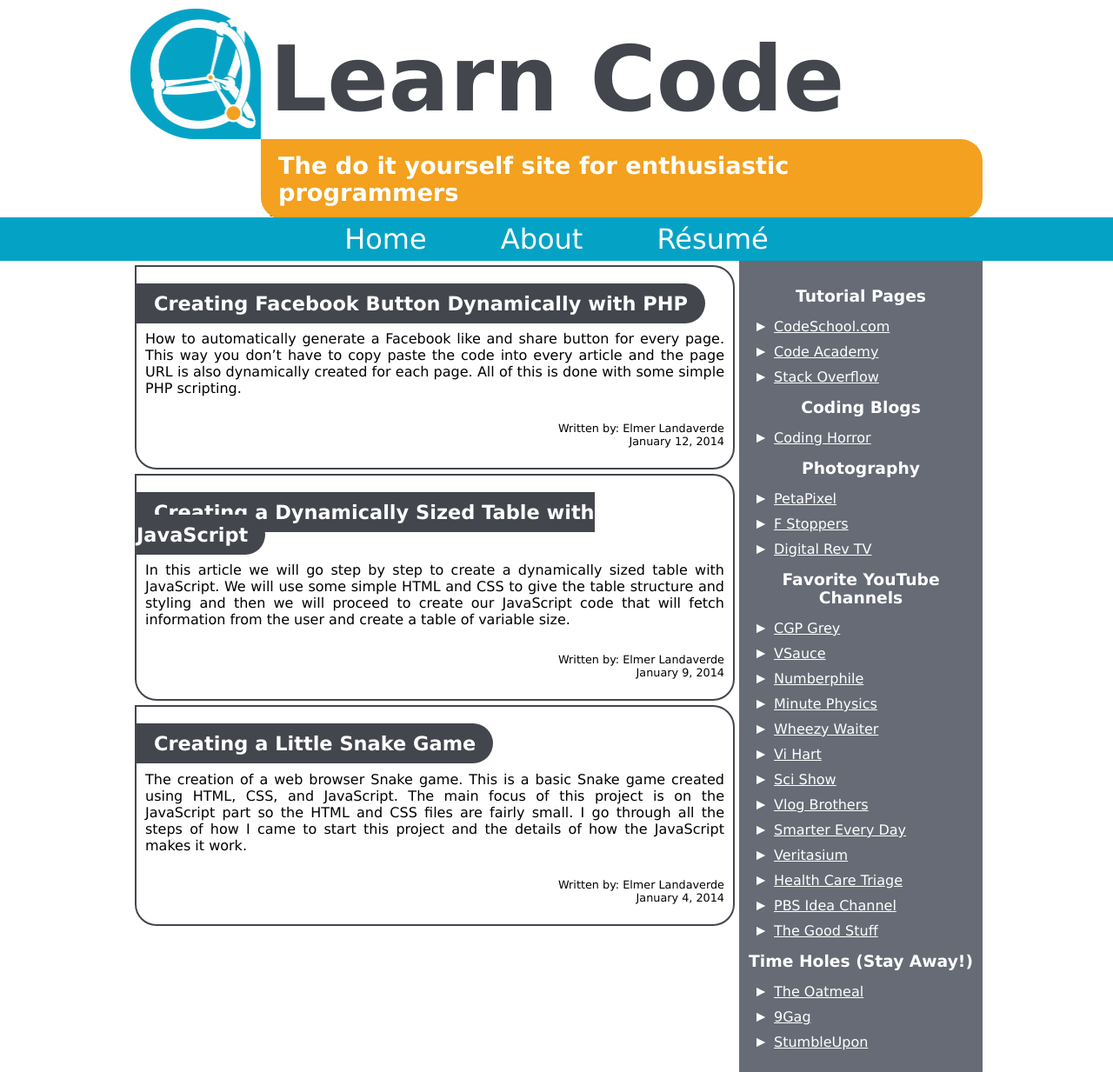
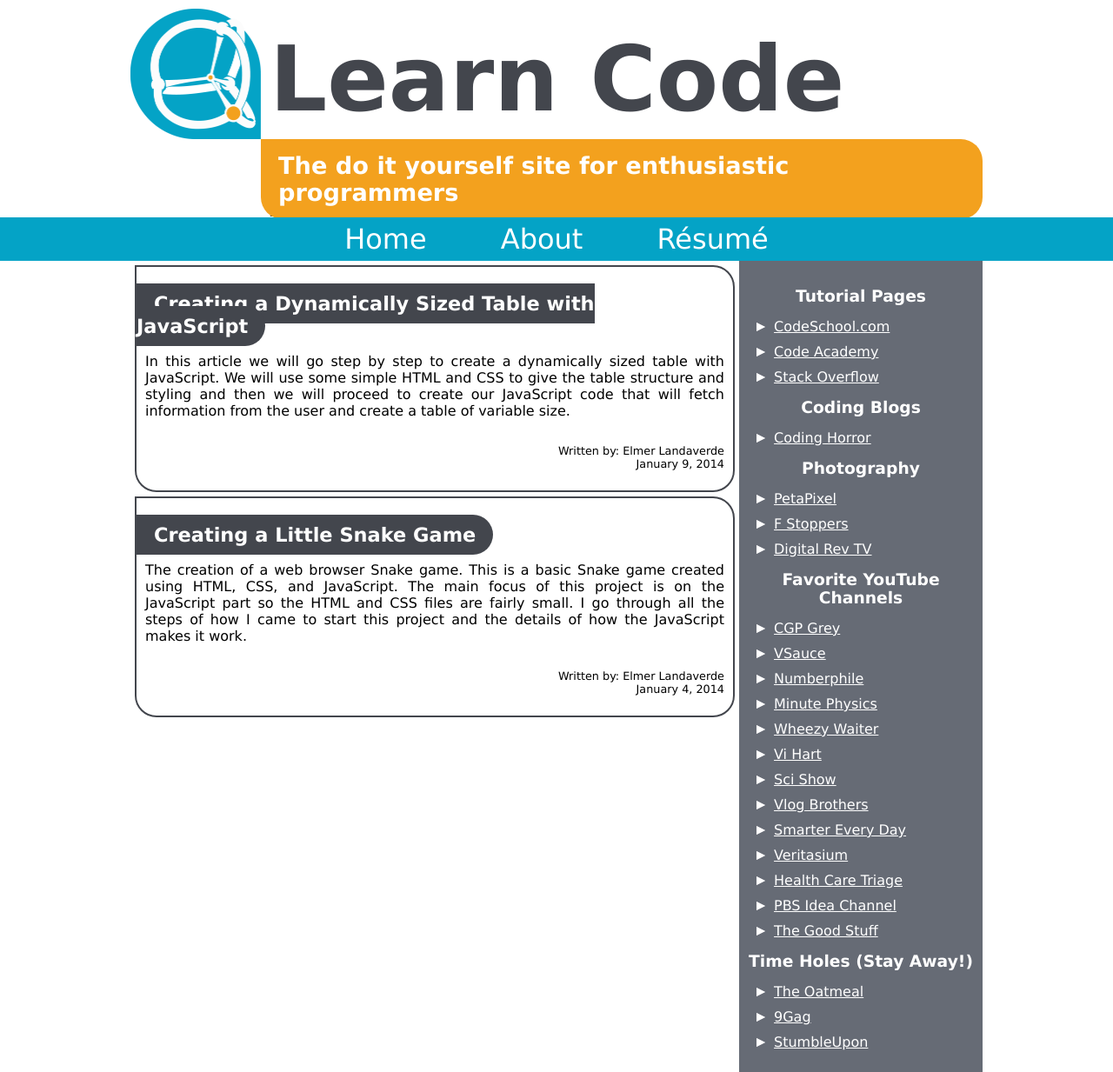
Before and after one commit to elmerland/home_page, a PHP site: page / in a window 1280 px wide. Shown: the whole page at 87% size. Run offline with PHP 8.4, Linux system fonts and the light colour scheme.

Commit message:
Changed dates and removed facebook php article

```diff
--- a/articles/dynamic_table.php
+++ b/articles/dynamic_table.php
@@ -36,7 +36,7 @@
 
 		<header>
 			<h1>Creating a Dynamically Sized Table with JavaScript</h1>
-			<p><time pubdate datetime="2014-01-12">Created on: January 12, 2014</time></p>
+			<p><time pubdate datetime="2014-01-09">Created on: January 9, 2014</time></p>
 		</header>
 
 		<div id="content">
@@ -228,7 +228,7 @@ $(document).ready(function () {
 		<footer>
 			<p>
 				Written by: Elmer Landaverde (elmerlandaverde@gmail.com)<br>
-				Las updated: January 22, 2014<br>
+				Las updated: January 23, 2014<br>
 				<a title="Nerdfighters" href="http://nerdfighters.ning.com/" target="_blank">DFTBA!</a>
 			</p>
 		</footer>
--- a/php/articleExcerpts.php
+++ b/php/articleExcerpts.php
@@ -1,22 +1,3 @@
-<article class="excerpt">
-	<header>
-		<h3>
-			<a title="Creating Facebook Like Button Automatically with PHP" href="#" rel="alternate">
-				Creating Facebook Button Dynamically with PHP
-			</a>
-		</h3>
-	</header>
-	<p>
-		How to automatically generate a Facebook like and share button for every page. This way you don’t have to copy paste the code into every article and the page URL is also dynamically created for each page. All of this is done with some simple PHP scripting.
-	</p>
-	<footer>
-		<p>
-			Written by: Elmer Landaverde<br>
-			January 12, 2014
-		</p>
-	</footer>
-	<div class="clear"></div>
-</article>
 <article class="excerpt">
 	<header>
 		<h3>
```
